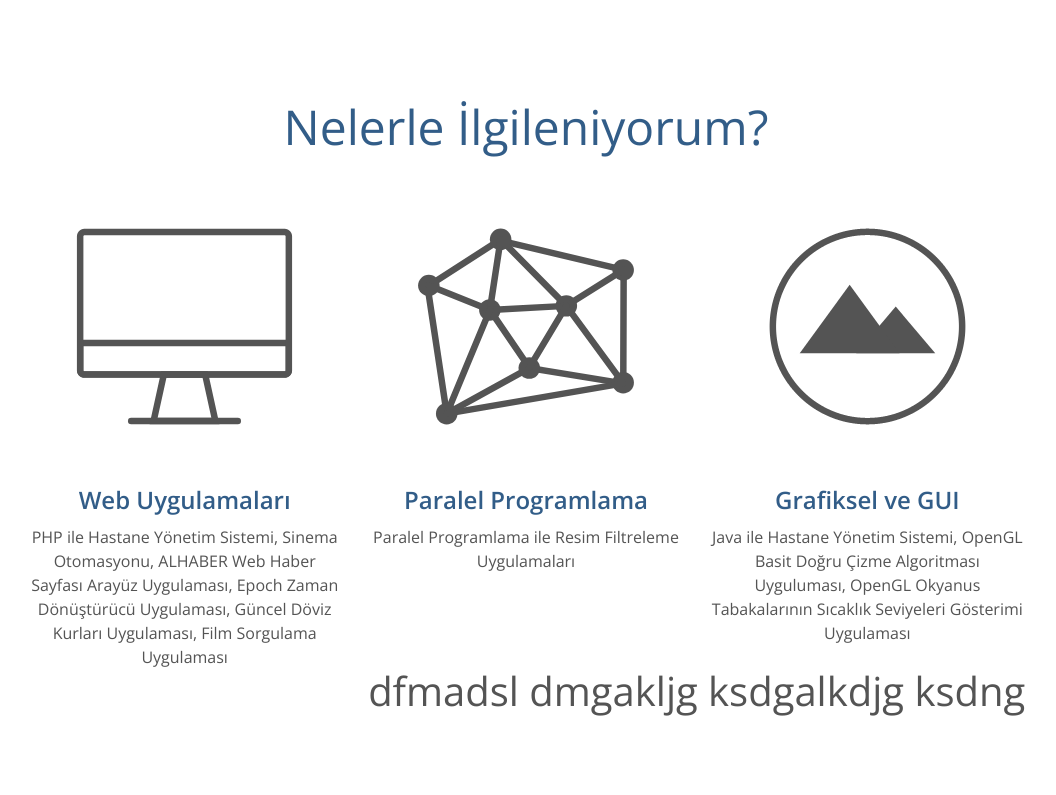
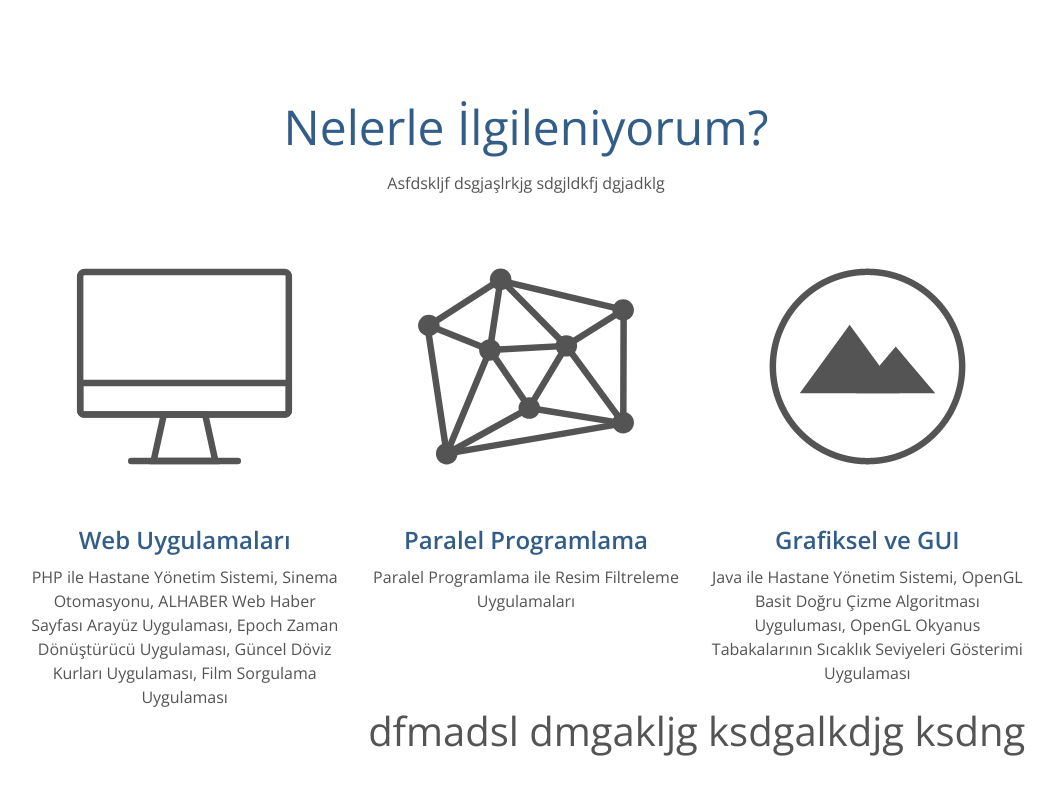
Before and after one commit to shrgrl/shrgrl.github.io, a Jekyll site: the page built from _pages/index.html, in a window 1280 px wide and 900 px high, scrolled down 816 px, cut to the strip 88-883 px from the top of the window. Shown: the whole strip, without its empty margins (114-1170 px from the left). Built offline with Jekyll 4.4.1, drawn with Linux system fonts in a browser that asks for light colours; nearby versions of some CDN libraries.

Commit message:
Update index.html

```diff
--- a/_pages/index.html
+++ b/_pages/index.html
@@ -23,6 +23,7 @@ font-awesome: fas fa-home
 <div class="home-component" id="passion">
   <div class="container txt-align-c">
     <h2 class="txt-color-primary">Nelerle İlgileniyorum?</h2>
+    <p>Asfdskljf dsgjaşlrkjg sdgjldkfj dgjadklg</p>
     <div class="row">
       <div class="col-md-4">
         <img class="img-fluid" src="{{ base }}/assets/images/skill-icons/monitor.svg" alt="Full-Stack Web">
```
